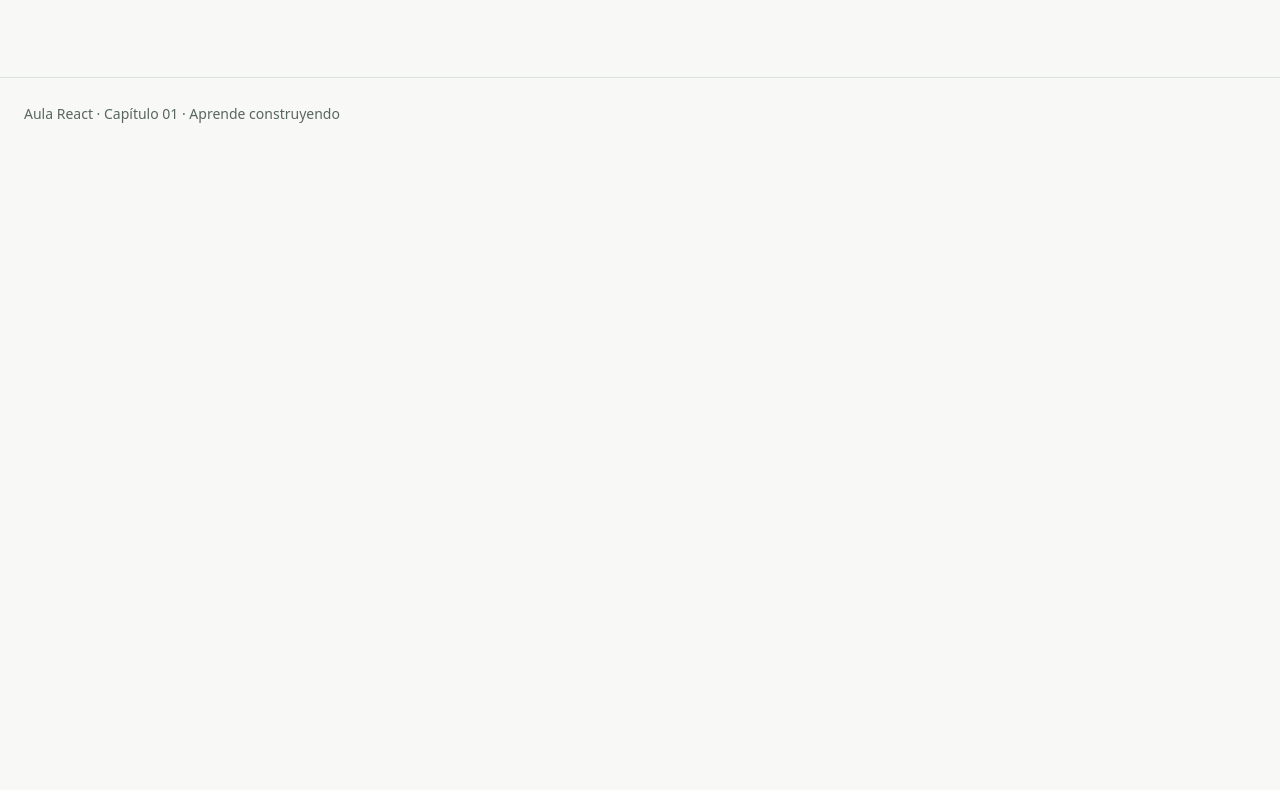
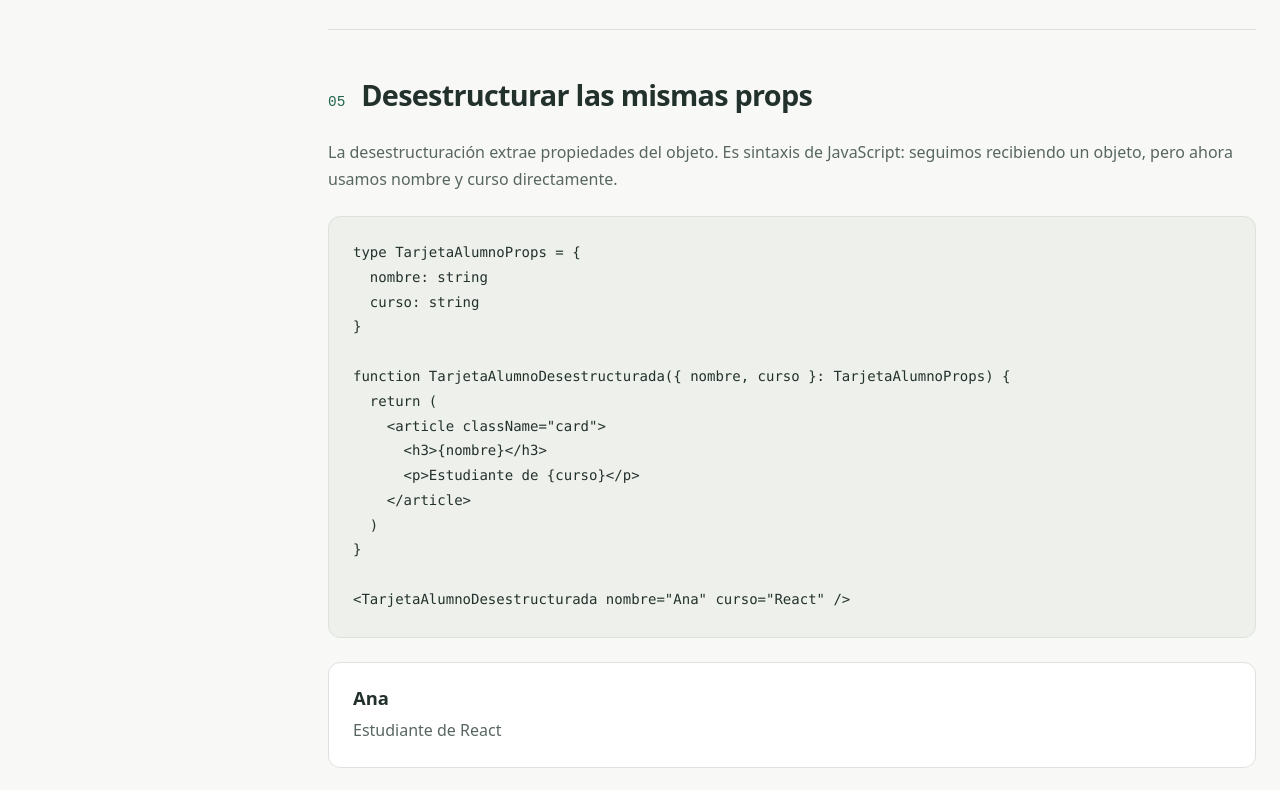
Before and after one commit to carlosmarind/bootcamp-react, a React (Vite) app: page / in a window 1280 px wide. Shown: the part 3480-4270 px from the top of the page. Before the commit the page ends 3629 px from the top, so only its background shows below. Built offline with nearby package versions, Linux system fonts and the light colour scheme.

Commit message:
desestructuracion

```diff
--- a/src/sesiones/01-componentes/SesionComponentes.tsx
+++ b/src/sesiones/01-componentes/SesionComponentes.tsx
@@ -2,6 +2,7 @@ import { EjemploPrimerComponente } from "./ejemplos/01-Componente";
 import { EjemploExportacionesNombradas } from "./ejemplos/02-Exportaciones";
 import { EjemploReutilizacion } from "./ejemplos/03-Reutilizacion";
 import { EjemploProps } from "./ejemplos/04-ComponenteProps";
+import { EjemploDesestructuracion } from "./ejemplos/05-Desestructuracion";
 
 function SesionComponentes() {
 
@@ -17,6 +18,7 @@ function SesionComponentes() {
             <EjemploExportacionesNombradas />
             <EjemploReutilizacion />
             <EjemploProps />
+            <EjemploDesestructuracion />
         </>
     );
 }
--- /dev/null
+++ b/src/sesiones/01-componentes/ejemplos/05-Desestructuracion.tsx
@@ -0,0 +1,100 @@
+
+type TarjetaAlumnoDesestructuradaType = {
+    nombre: string
+    curso: string
+}
+// paso 3 seria este
+//function TarjetaAlumnoDesestructurada(props: TarjetaAlumnoDesestructuradaType) {
+function TarjetaAlumnoDesestructurada({ nombre, curso }: TarjetaAlumnoDesestructuradaType) {
+    //paso 1, seria algo asi
+    //const nombreAlumno = props.nombre;
+    //const cursoAlumno = props.curso;
+
+    // paso 2, seria algo asi:
+    //let { nombre, curso } = props;
+
+    // desestructuracion con arreglos
+    let misNotas = [1.0, 7.0, 7.0, 1.0, 5.0, 7.0];
+
+    // podria asignar valores a variables asi:
+    //let primeraNota = misNotas[0];
+    //let segundaNota = misNotas[1];
+    //let terceraNota = misNotas[2];
+
+    // o de forma desestructurada con la siguiente notacion:
+    let [notaExamen, notaParcial, terceraNota, ...resto] = misNotas
+
+    //en ambos casos anteriores hicimos lo mismo.
+    console.log(notaExamen, notaParcial, terceraNota, resto)
+
+    // de aca
+
+    let alumno = {
+        nombre: "juan",
+        curso: 5,
+        presente: true,
+        notas: [1.0, 7.0, 7.0],
+        direccion: {
+            calle: "Los trapenses",
+            numero: 55
+        }
+    }
+
+    // copia profunda de un objeto a otro ( valores y no referencia)
+    let alumnoTres = structuredClone(alumno);
+    // validamos que el objeto direccion se reasigna en su valor y no en su referencia.
+    alumnoTres.direccion.calle = "El olivo"
+
+    // operador spread para copiar objetos
+    let nuevoAlumno = { ...alumno, curso }
+
+    // validacion de copia por referencia de alumno a nuevo Alumno
+    // como la copia es en el primer nivel del objeto, los objetos internos solo se referencian.
+    // por eso direccion en alumno y nuevoAlumno es la misma referencia o lugar en la memoria ( la misma cosa)
+    alumno.direccion.calle = "Rancagua"
+
+    console.log("alumno original", alumno)
+    console.log("nuevo alumno", nuevoAlumno)
+    console.log("alumno tres", alumnoTres)
+
+
+    // estoy creando una variable, que se llama igual que el atributo
+    // del objeto nombre, asi lo entiendo javascript, por eso
+    // no escribo el nombre del atributo en el objeto (alumno.nombre)
+    //let { nombre } = alumno;    // = let nombre = alumno.nombre
+    //let { notas } = alumno;     // = let notas = alumno.notas
+    //let { direccion } = alumno; // = let direccion = alumno.direccion
+
+    let { direccion: miNuevaDireccion, notas } = alumno; // aca lo en un solo paso
+
+    console.log(nombre, notas, miNuevaDireccion)
+
+    //let { nombre, presente, notas, curso, direccion } = alumno;
+    //let [nota1, nota2, nota3] = notas;
+
+
+
+
+    return (
+        <article className="card">
+            <h3>{nombre}</h3>
+            <p>Estudiante de {curso}</p>
+        </article>
+    )
+
+}
+function EjemploDesestructuracion() {
+    return (
+        <section className="lesson" id="desestructuracion" aria-labelledby="desestructuracion-title">
+            <header className="lesson-heading">
+                <span className="lesson-number">05</span>
+                <h2 id="desestructuracion-title">Desestructurar las mismas props</h2>
+            </header>
+            <p>La desestructuración extrae propiedades del objeto. Es sintaxis de JavaScript: seguimos recibiendo un objeto, pero ahora usamos nombre y curso directamente.</p>
+            <pre><code>{"type TarjetaAlumnoProps = {\n  nombre: string\n  curso: string\n}\n\nfunction TarjetaAlumnoDesestructurada({ nombre, curso }: TarjetaAlumnoProps) {\n  return (\n    <article className=\"card\">\n      <h3>{nombre}</h3>\n      <p>Estudiante de {curso}</p>\n    </article>\n  )\n}\n\n<TarjetaAlumnoDesestructurada nombre=\"Ana\" curso=\"React\" />"}</code></pre>
+            <TarjetaAlumnoDesestructurada nombre="Ana" curso="React" />
+            <p className="prompt">Compara con el paso 04. La forma de leer los datos cambia; el resultado de Ana es el mismo.</p>
+        </section>
+    );
+}
+export { EjemploDesestructuracion }
```
